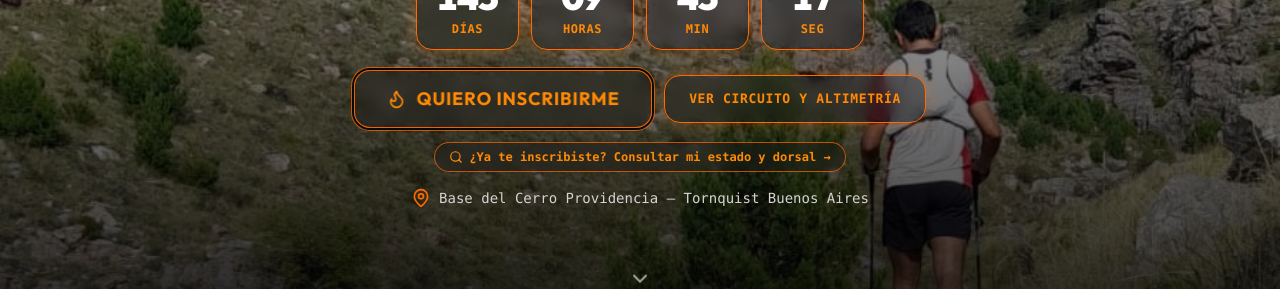
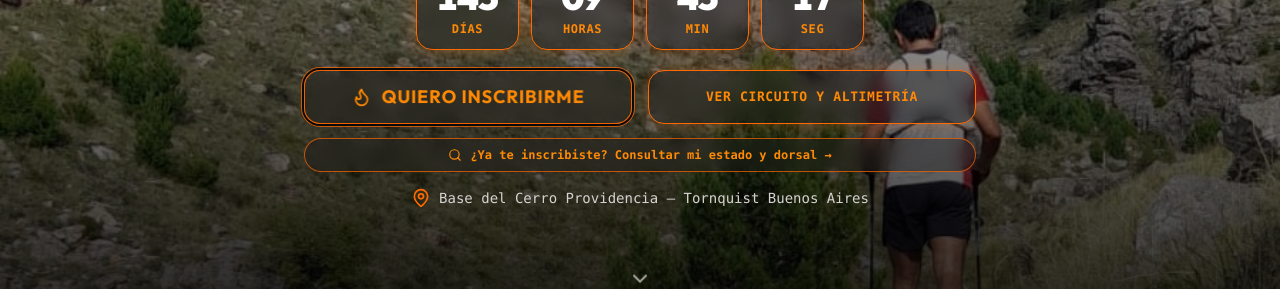
Before and after one commit to lucciancia20-alt/reto-al-filo-web, a React (Vite) app: page / in a window 1280 px wide. Shown: the part 492-781 px from the top of the page. Built offline with nearby package versions, Linux system fonts and the light colour scheme; no server answers.

Commit message:
style(hero): igualar dimensiones de botones CTA y estirar consulta de dorsal

```diff
--- a/src/components/HeroSection.jsx
+++ b/src/components/HeroSection.jsx
@@ -132,11 +132,12 @@ export default function HeroSection({ raceConfig = RACE_CONFIG, onOpenModal }) {
         </div>
 
         {/* Botón CTA principal */}
-        <div className="mt-5 flex flex-col sm:flex-row items-center justify-center gap-3 w-full sm:w-auto">
+        <div className="mt-5 w-full max-w-2xl mx-auto space-y-3.5">
+          <div className="grid grid-cols-1 sm:grid-cols-2 gap-3 sm:gap-4 items-stretch w-full">
             <button
               type="button"
               onClick={() => onOpenModal()}
-            className="w-full sm:w-auto inline-flex items-center justify-center rounded-2xl bg-zinc-900/35 hover:bg-zinc-900/55 backdrop-blur-sm border border-orange-500/90 ring-1 ring-orange-500/70 ring-offset-2 ring-offset-zinc-950 active:scale-[0.99] text-orange-400 font-display font-semibold text-base sm:text-lg uppercase tracking-wider px-8 py-3 sm:py-3.5 transition-all cursor-pointer"
+              className="w-full min-h-[54px] h-full flex items-center justify-center rounded-2xl bg-zinc-900/35 hover:bg-zinc-900/55 backdrop-blur-sm border border-orange-500/90 ring-1 ring-orange-500/70 ring-offset-2 ring-offset-zinc-950 active:scale-[0.99] text-orange-400 font-display font-semibold text-base sm:text-lg uppercase tracking-wider px-6 py-3 transition-all cursor-pointer"
             >
               <span className="inline-flex items-center gap-2.5 animate-cta-pulse">
                 <Flame className="w-5 h-5 text-orange-400" />
@@ -146,7 +147,7 @@ export default function HeroSection({ raceConfig = RACE_CONFIG, onOpenModal }) {
 
             <a
               href="#circuito"
-            className="w-full sm:w-auto inline-flex items-center justify-center gap-2 rounded-2xl bg-zinc-900/35 hover:bg-zinc-900/55 backdrop-blur-sm text-orange-400 border border-orange-500 shadow-[0_0_15px_rgba(249,115,22,0.3)] hover:scale-[1.01] font-semibold uppercase text-xs sm:text-[13px] tracking-wider whitespace-nowrap px-6 py-3 sm:py-3.5 transition-all"
+              className="w-full min-h-[54px] h-full flex items-center justify-center gap-2 rounded-2xl bg-zinc-900/35 hover:bg-zinc-900/55 backdrop-blur-sm text-orange-400 border border-orange-500 shadow-[0_0_15px_rgba(249,115,22,0.3)] hover:scale-[1.01] font-semibold uppercase text-xs sm:text-[13px] tracking-wider whitespace-nowrap px-6 py-3 transition-all"
             >
               VER CIRCUITO Y ALTIMETRÍA
             </a>
@@ -154,11 +155,12 @@ export default function HeroSection({ raceConfig = RACE_CONFIG, onOpenModal }) {
 
           <a
             href="#consultar-dorsal"
-          className="mt-3.5 inline-flex items-center gap-1.5 rounded-full bg-zinc-900/35 hover:bg-zinc-900/55 backdrop-blur-sm border border-orange-500/70 px-3.5 py-1.5 text-xs font-semibold text-orange-400 hover:scale-[1.01] transition-all"
+            className="w-full flex items-center justify-center gap-2 rounded-full bg-zinc-900/35 hover:bg-zinc-900/55 backdrop-blur-sm border border-orange-500/70 px-4 py-2 text-xs font-semibold text-orange-400 hover:scale-[1.01] transition-all"
           >
             <Search className="w-3.5 h-3.5 text-orange-400 shrink-0" />
             <span>¿Ya te inscribiste? Consultar mi estado y dorsal →</span>
           </a>
+        </div>
 
         {/* Ubicación rápida */}
         <div className="mt-4 inline-flex items-center gap-2 text-xs sm:text-sm text-stone-300">
```
Lines whose indentation alone changed are shown as unchanged.
